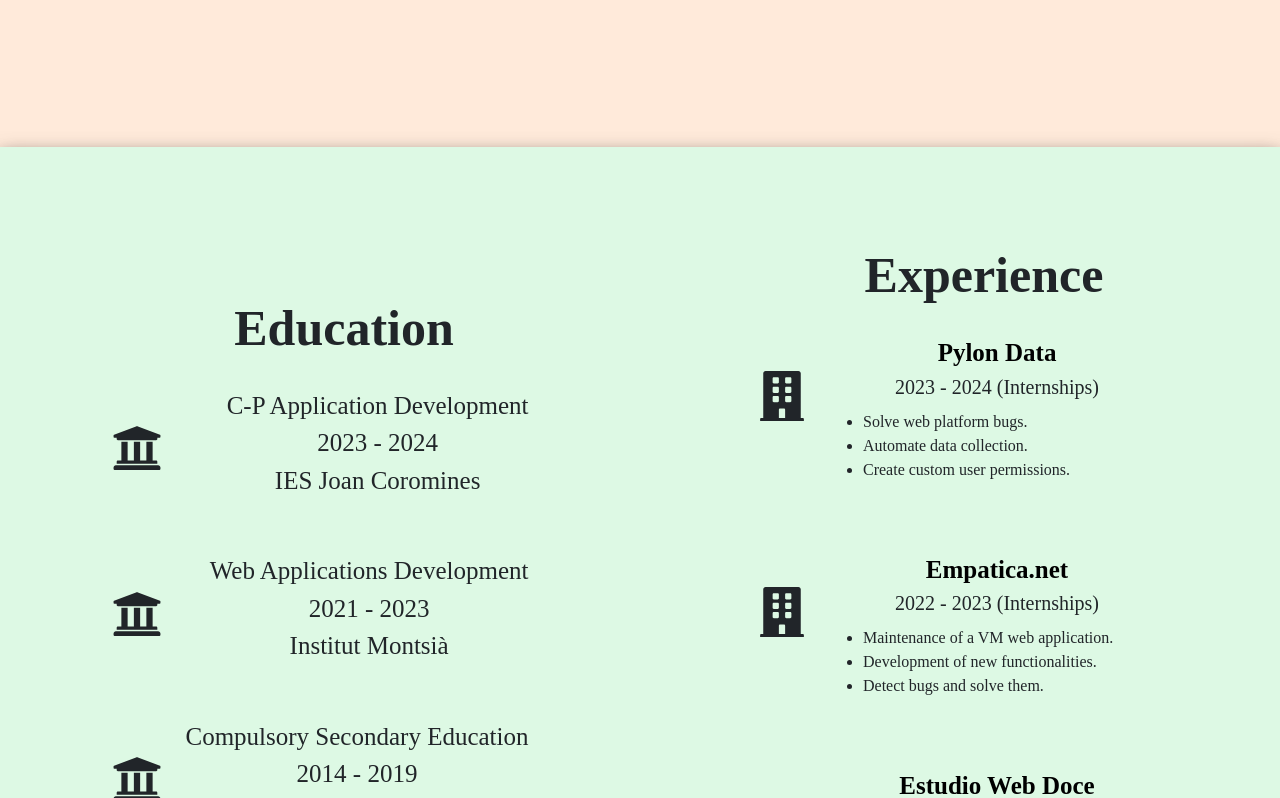
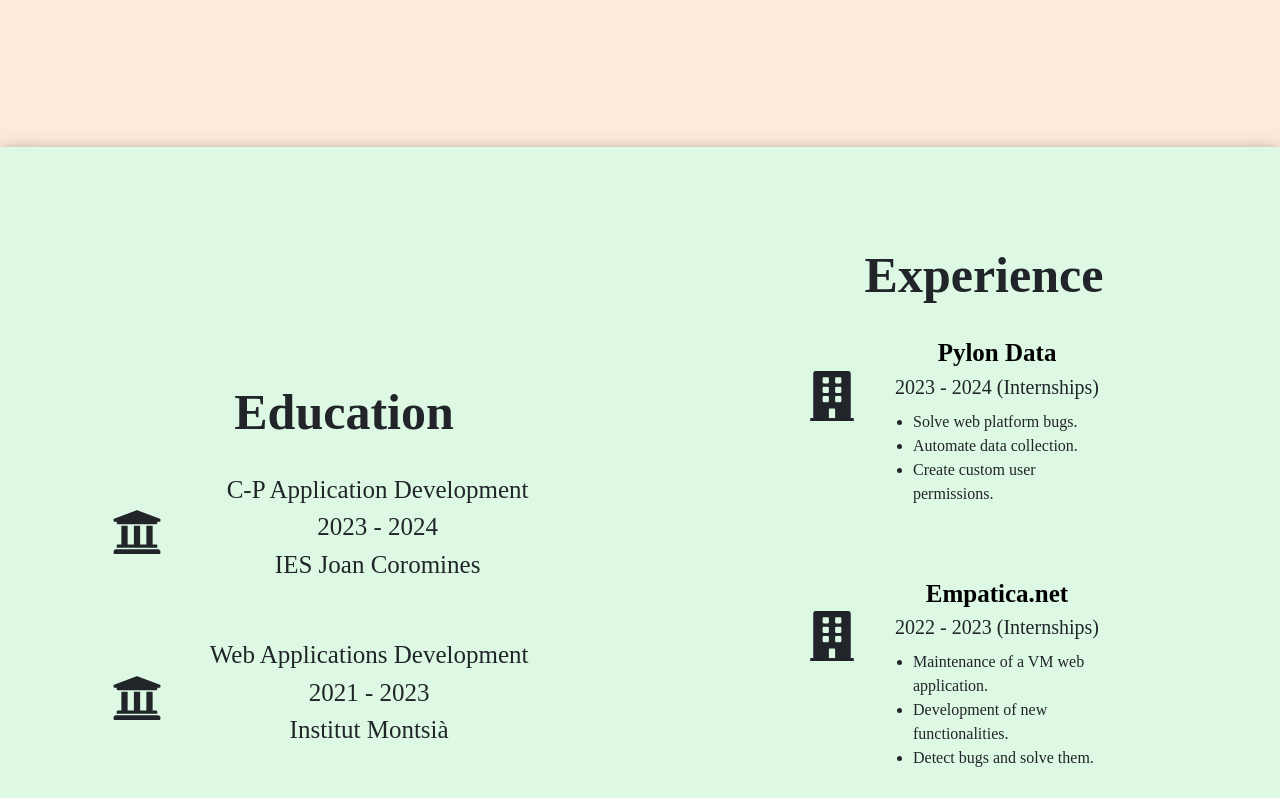
Before and after one commit to zaos22/zaos-portfolio, a React (Create React App) app: page / in a window 1280 px wide. Shown: the part 2175-2973 px from the top of the page. Built offline with nearby package versions, Linux system fonts and the light colour scheme.

Commit message:
added the fixed-width li class to "@media"

```diff
--- a/src/App.css
+++ b/src/App.css
@@ -566,6 +566,10 @@
     height: auto; /* Ajusta la altura automáticamente */
   }
 
+  .fixed-width li {
+    width: 300px; /* Puedes ajustar este valor según necesites */
+    word-wrap: break-word;
+  }
 }
 
 /* Estilo para dispositivos grandes (pantallas de computadoras de escritorio) */
@@ -687,5 +691,7 @@
   text-align: center;
 }
 
-.fixed-width li {
-}
+  .fixed-width li {
+    width: 200px; /* Puedes ajustar este valor según necesites */
+    word-wrap: break-word;
+  }
--- a/src/Education/Education_light.js
+++ b/src/Education/Education_light.js
@@ -14,7 +14,7 @@ function Education() {
                             <div className='card-align'>
                                 <Card.Body className='mt-3'>
                                     <div className='mytitle text-center'>
-                                        <Card.Title className='ps-5' style={{ fontSize: '50px', fontWeight: 'bold' }}>Education</Card.Title>
+                                        <Card.Title className='mt-5 ps-5' style={{ fontSize: '50px', fontWeight: 'bold' }}>Education</Card.Title>
                                     </div>
                                     <Card.Text className='pt-3'>
                                         <div className='d-flex justify-content-between'>
```
